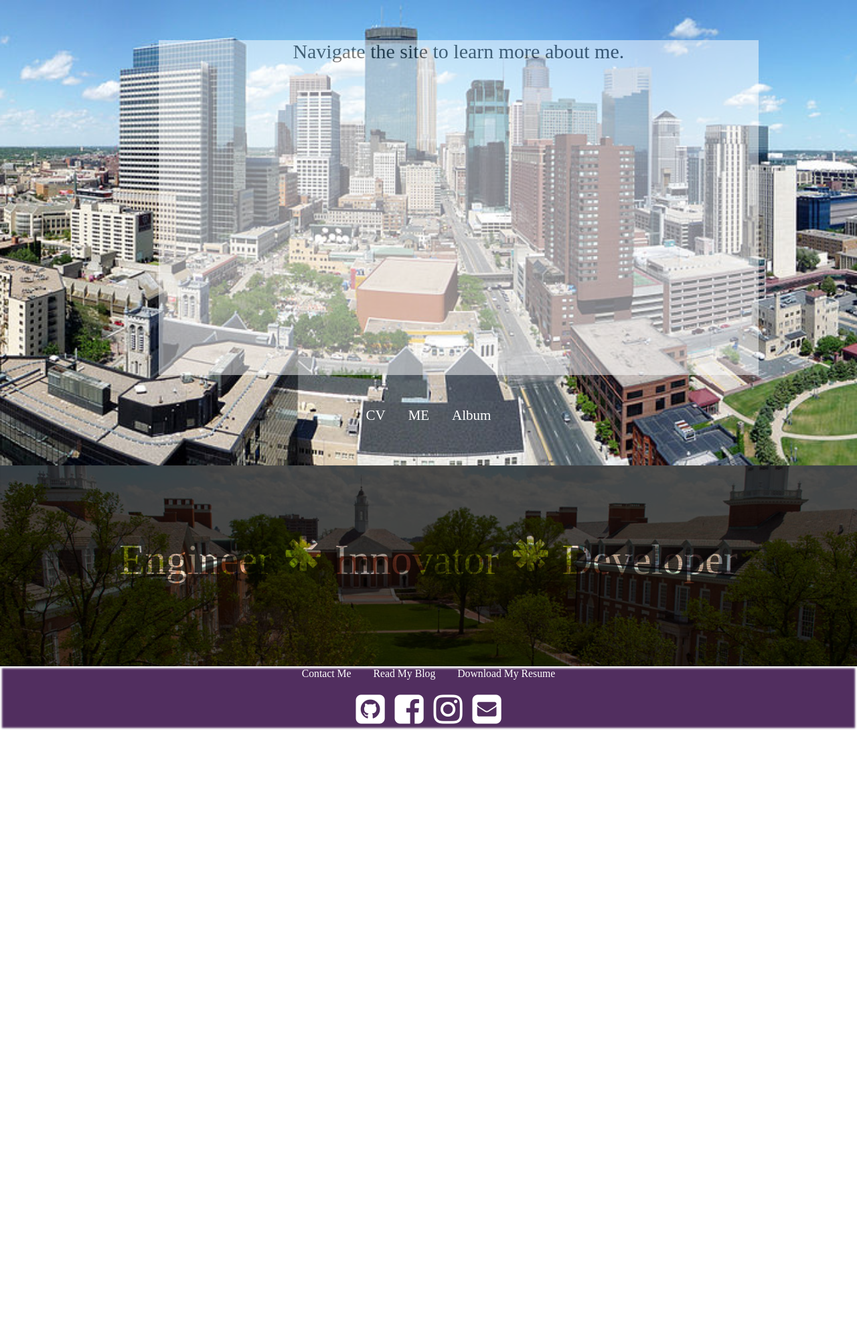
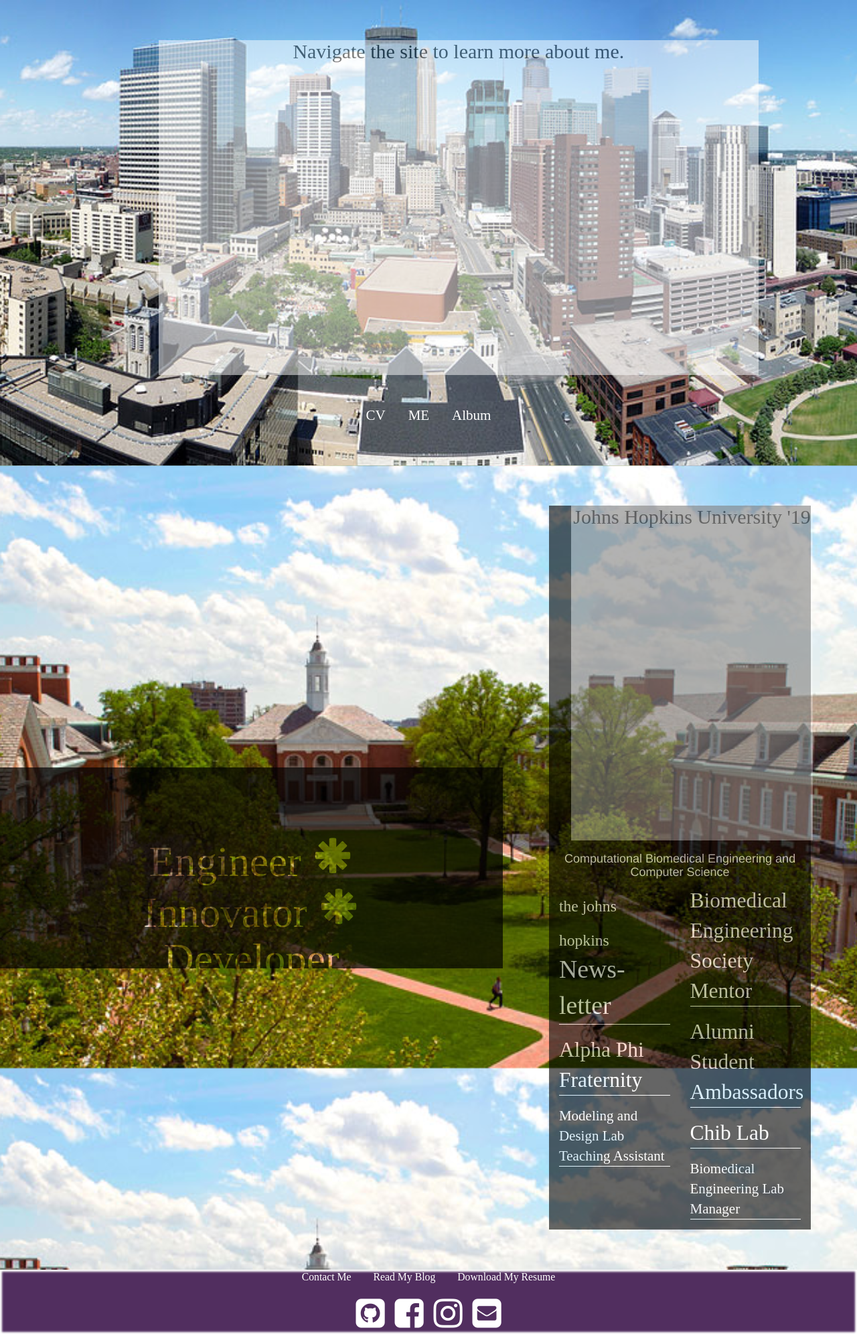
Before and after one commit to pfrank7/pfrank7.github.io, a Jekyll site: the page built from index.html, in a window 1280 px wide. Shown: the whole page at 67% size. Built offline with Jekyll 4.4.1, drawn with Linux system fonts in a browser that asks for light colours; nearby versions of some CDN libraries; before the commit the page ends 1090 px from its top, so only the background shows below that.

Commit message:
Update index.html

```diff
--- a/index.html
+++ b/index.html
@@ -81,7 +81,7 @@
 		<div class = "row" style = "margin:0px;width:100%;">
 			<h1> Engineer <span class="glyphicon glyphicon-asterisk"></span> Innovator <span class="glyphicon glyphicon-asterisk"></span> Developer </h1>
 		</div>
-		<!--div class = "row">
+		<div class = "row">
 			<div class = "container" id = "margin" style = "background-color: black; opacity: .6; color:white;">
 				<div class = "row">
 					<div class = "col-sm-12 text-center">
@@ -109,7 +109,7 @@
 					</div>
 				</div>
 			</div>
-		</div-->
+		</div>
 	</div>
 	</section>
 </div>
```
